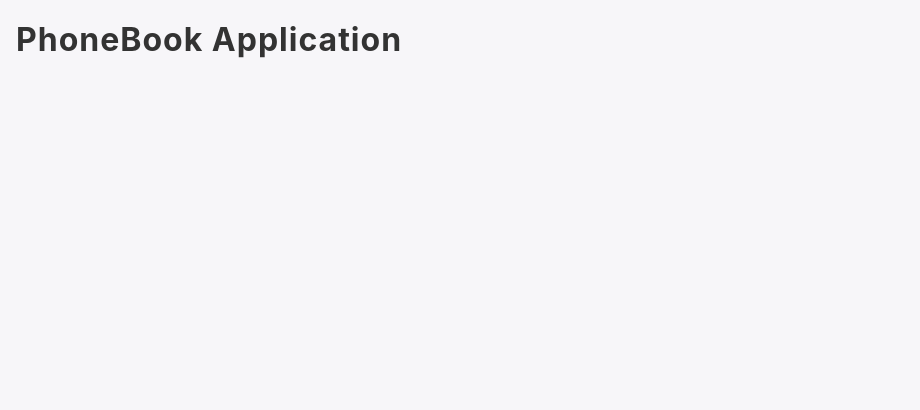
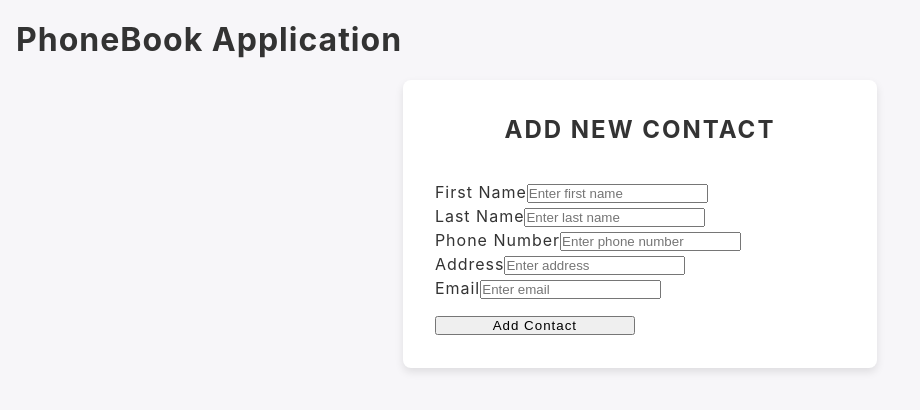
Before and after one commit to VidaaZ/Phone-book, a React (Vite) app in the folder phonebook/: page / in a window 1280 px wide. Shown: the top 410 px of the page, without its empty margins (0-920 px from the left). Built offline with nearby package versions, Linux system fonts and the light colour scheme.

Commit message:
ContactForm component was added

```diff
--- a/phonebook/src/App.tsx
+++ b/phonebook/src/App.tsx
@@ -1,4 +1,5 @@
 import Header from "./components/Header";
+import ContactForm from "./components/ContactForm";
 import "./index.css";
 
 function App() {
@@ -6,6 +7,7 @@ function App() {
     <div>
       <Header />
       {/* Other components */}
+      <ContactForm />
     </div>
   );
 }
--- /dev/null
+++ b/phonebook/src/components/ContactForm.tsx
@@ -0,0 +1,91 @@
+import React, { FC, ChangeEvent, useState, FormEventHandler } from "react";
+import { Button, Form } from "react-bootstrap";
+
+const ContactForm: FC = () => {
+  const [contact, setContact] = useState({
+    firstName: "",
+    lastName: "",
+    phoneNumber: "",
+    address: "",
+    email: "",
+  });
+
+  const handleOnChange = (e: ChangeEvent<HTMLInputElement>) => {
+    const { name, value } = e.target;
+    setContact((prevState) => {
+      return {
+        ...prevState,
+        [name]: value,
+      };
+    });
+  };
+
+  const handleOnSubmit: FormEventHandler<HTMLFormElement> = (e) => {
+    e.preventDefault();
+    console.log("Contact:", contact);
+    // TODO: Implement form submission logic
+  };
+
+  return (
+    <Form onSubmit={handleOnSubmit} className="contact-form">
+      <h3 className="mb-3">Add New Contact</h3>
+      <Form.Group controlId="firstName">
+        <Form.Label>First Name</Form.Label>
+        <Form.Control
+          name="firstName"
+          value={contact.firstName}
+          type="text"
+          placeholder="Enter first name"
+          onChange={handleOnChange}
+        />
+      </Form.Group>
+      <Form.Group controlId="lastName">
+        <Form.Label>Last Name</Form.Label>
+        <Form.Control
+          name="lastName"
+          value={contact.lastName}
+          type="text"
+          placeholder="Enter last name"
+          onChange={handleOnChange}
+        />
+      </Form.Group>
+      <Form.Group controlId="phoneNumber">
+        <Form.Label>Phone Number</Form.Label>
+        <Form.Control
+          name="phoneNumber"
+          value={contact.phoneNumber}
+          type="text"
+          placeholder="Enter phone number"
+          onChange={handleOnChange}
+        />
+      </Form.Group>
+      <Form.Group controlId="address">
+        <Form.Label>Address</Form.Label>
+        <Form.Control
+          name="address"
+          value={contact.address}
+          type="text"
+          placeholder="Enter address"
+          onChange={handleOnChange}
+        />
+      </Form.Group>
+      <Form.Group controlId="email">
+        <Form.Label>Email</Form.Label>
+        <Form.Control
+          name="email"
+          value={contact.email}
+          type="email"
+          placeholder="Enter email"
+          onChange={handleOnChange}
+        />
+      </Form.Group>
+      <div className="d-flex justify-content-end">
+        <Button variant="primary" type="submit" className="submit-btn">
+          Add Contact
+        </Button>
+      </div>
+    </Form>
+  );
+};
+
+export default ContactForm;
```
